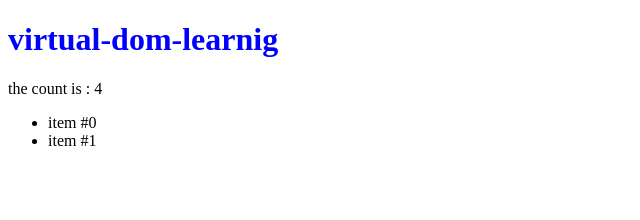
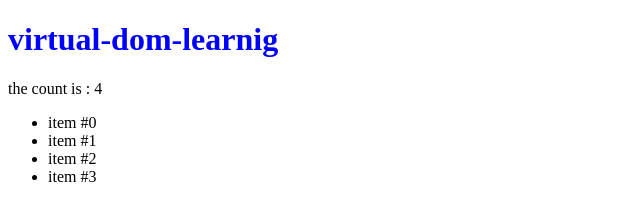
Before and after one commit to EvanMu96/Virtual-DOM-Learning, a website: page example/example1.html in a window 1280 px wide. Shown: the whole page, without its empty margins (0-640 px from the left). Drawn offline with Linux system fonts and the light colour scheme.

Commit message:
修改了example1.html
5s刷新一次改为1s刷新一次

```diff
--- a/example/example1.html
+++ b/example/example1.html
@@ -11,14 +11,14 @@
         var diff = vdl.diff;
         var patch = vdl.patch;
 
-        var icount = 2;
+        var icount = 0;
 
         function renderTree() {
             icount++;
             var items = [];
             var color = (icount % 2 === 0)? 'blue' : 'red';
 
-            for (var i = 0; i < 2; i++) {
+            for (var i = 0; i < icount; i++) {
                 items.push(el('li',['item #' + i]));
             }
 
@@ -40,7 +40,7 @@
             patch(root,patches);
 
             tree = newTree;
-        },5000);
+        },1500);
     </script>
 </body>
 </html>
```
